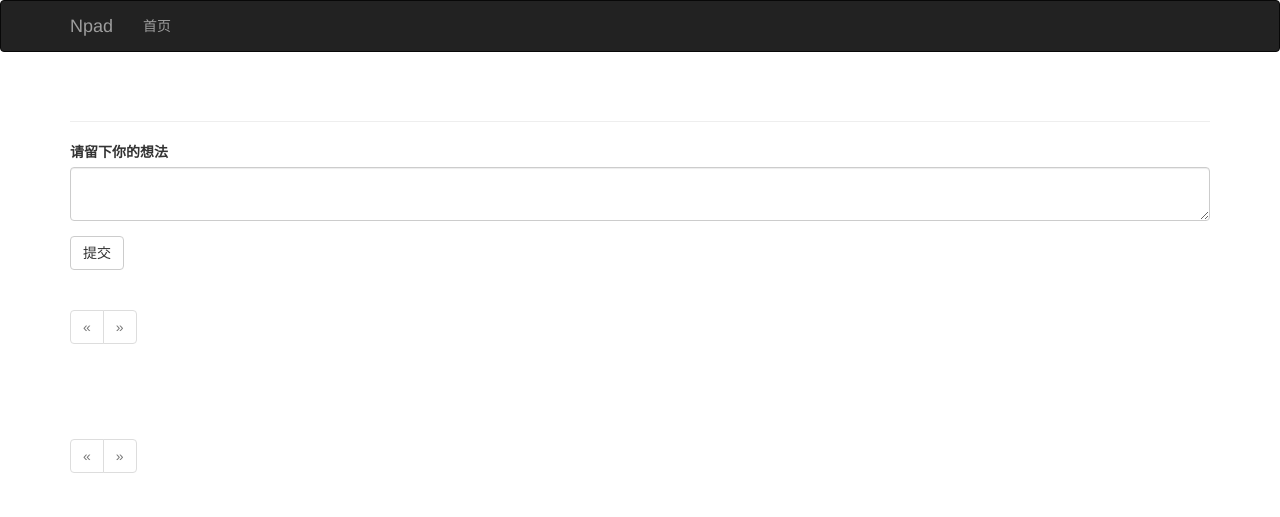
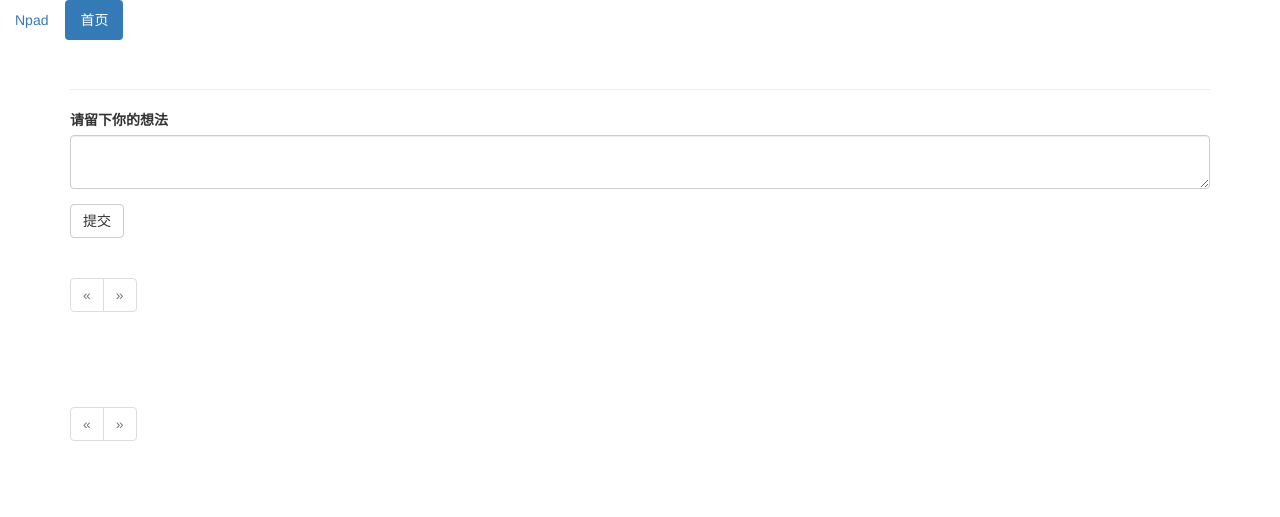
Before and after one commit to flyerxiao/Npad, a Flask app: template templates/index.html in a window 1280 px wide. Shown: the top 517 px of the page. Run offline with Flask 2, Linux system fonts and the light colour scheme; the template is opened without the code that fills it: values that come from a table or form of the project are taken from there, others are empty; some libraries are stand-ins or nearby versions.

Commit message:
显示 调整导航条

```diff
--- a/templates/base.html
+++ b/templates/base.html
@@ -3,25 +3,10 @@
 {% block title %} Npad - 一个简易留言簿 {% endblock %}
 
 {% block navbar %}
-    <div class="navbar navbar-inverse" role="navigation">
-        <div class="container">
-            <div class="navbar-header">
-                <button type="button" class="navbar-toggle"
-                        data-toggle="collapse" data-target=".navbar-collapse">
-                    <span class="sr-only">Toggle navigation</span>
-                    <span class="icon-bar"></span>
-                    <span class="icon-bar"></span>
-                    <span class="icon-bar"></span>
-                </button>
-                <a class="navbar-brand" href="/">Npad</a>
-            </div>
-            <div class="navbar-collapse collapse">
-                <ul class="nav navbar-nav">
-                    <li><a href="/">首页</a></li>
-                </ul>
-            </div>
-        </div>
-    </div>
+    <ul class="nav nav-pills">
+        <li><a href="/">Npad</a></li>
+        <li class="active"><a href="/">首页</a></li>
+    </ul>
 {% endblock %}
 
 
```
